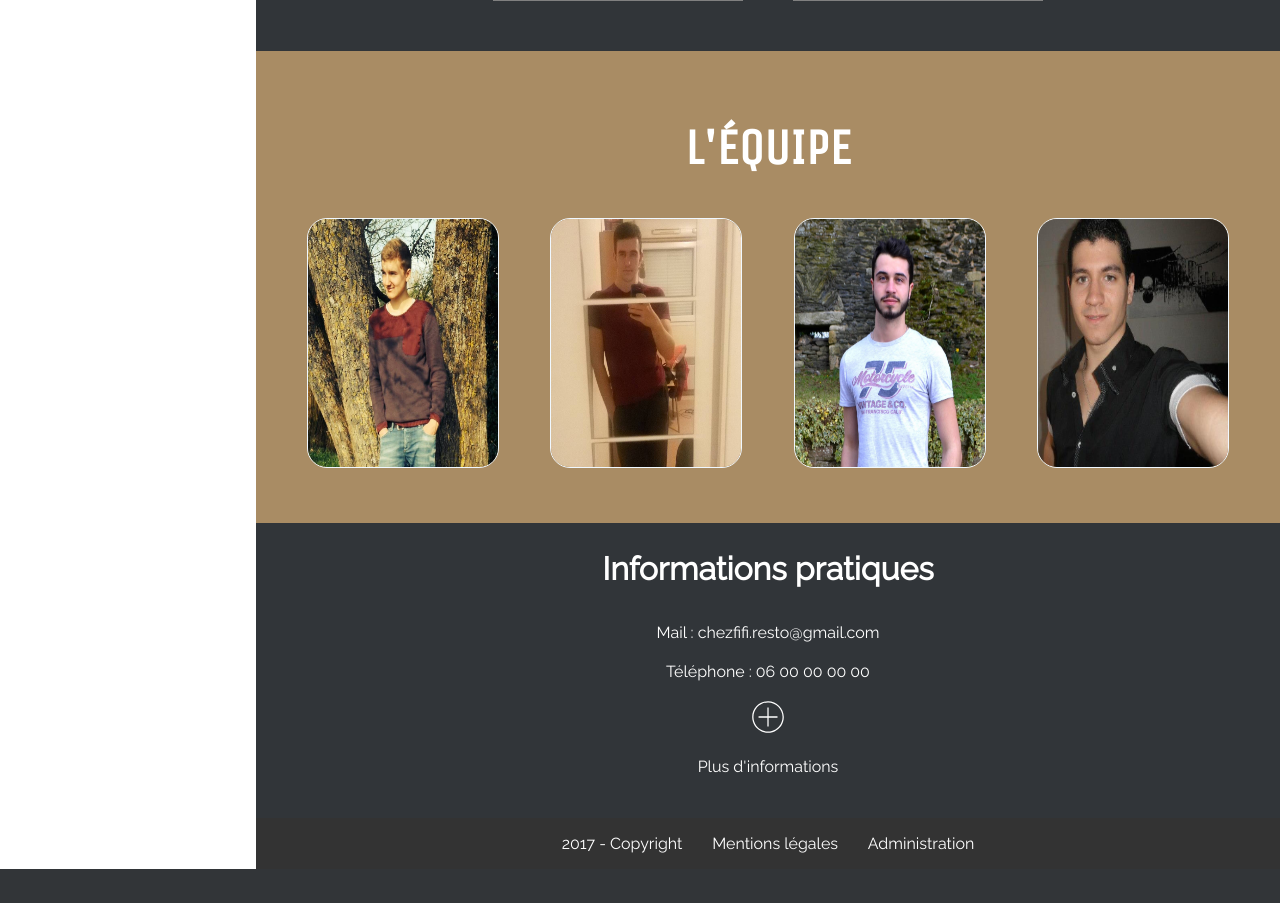
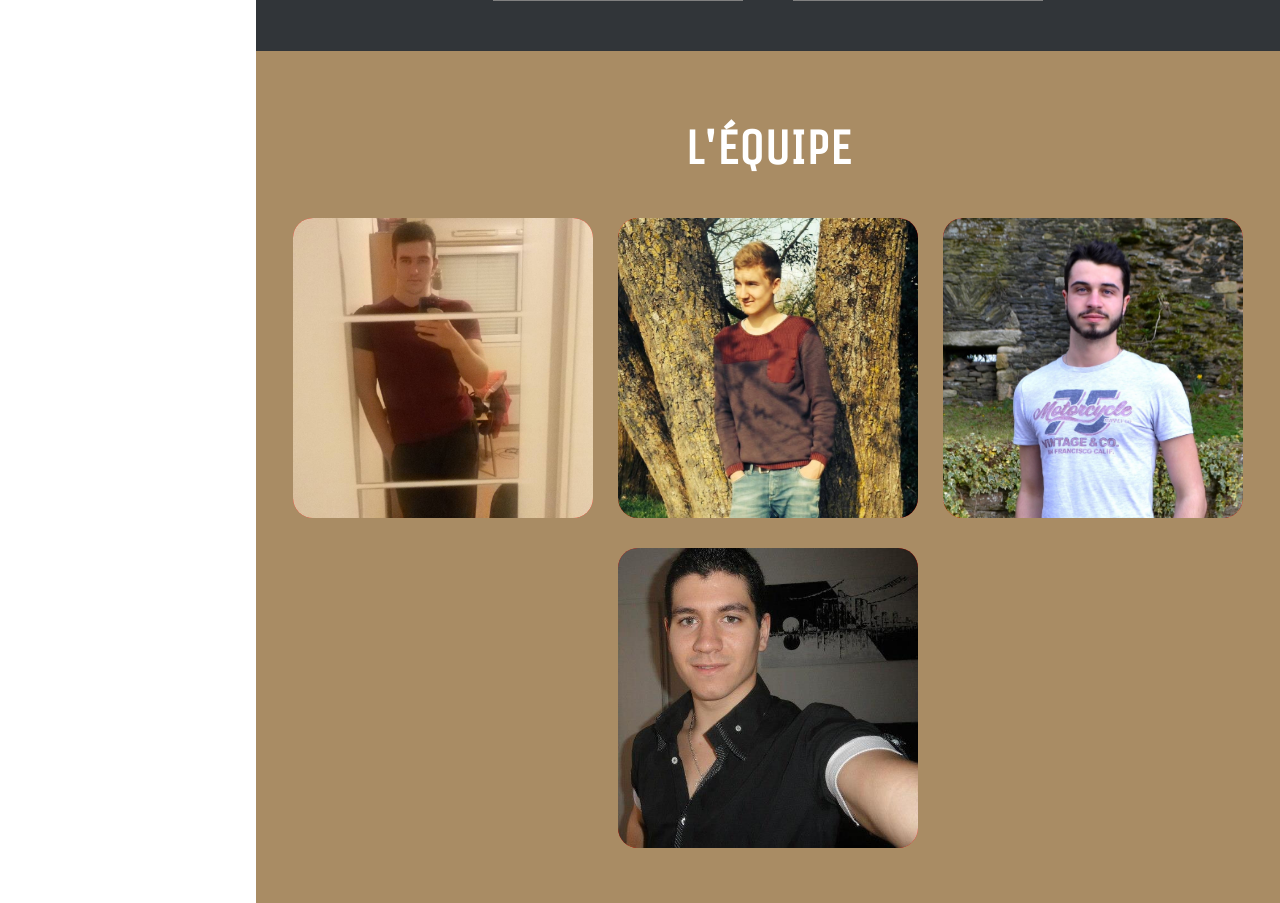
Before and after one commit to ErwannGui/ProjetFinal, a PHP site: page /about.php in a window 1280 px wide. Shown: the part 1854-2757 px from the top of the page. Before the commit the page ends 2723 px from the top, so only its background shows below. Run offline with PHP 8.4, Linux system fonts and the light colour scheme; some libraries are stand-ins or nearby versions.

Commit message:
GM
hola muchachas

```diff
--- a/about.php
+++ b/about.php
@@ -92,13 +92,75 @@
                         <div class="TeamTitle">
                             <h2>L'équipe</h2>
                         </div>
-                        <div class="TeamMembers">
-                            <div class="TeamMembersBox" id="TeamMembers01">
-                                <img alt="Photo de profil Antonin" title="Antonin" src="images/pics/ProfilAntonin.jpg">
+                       <!-- <div class="TeamMembers">
+
+                            <div class="flip-container" ontouchstart="this.classList.toggle('hover');">
+                                <div class="flipper">
+                                    <div class="front">
+                                        <div class="TeamMembersBox" id="TeamMembers01">
+                                            <img alt="Photo de profil Antonin" title="Antonin" src="images/pics/ProfilAntonin.jpg">
+                                        </div>
+                                    </div>
+                                    <div class="back">
+                                        <div class="TeamMembersBox" id="TeamMembers02">
+                                            <img alt="Photo de profil Erwann" title="Erwann" src="images/pics/ProfilErwann.jpg">
+                                        </div>
+                                    </div>
+                                </div>
+                            </div> -->
+                    <div class="CartesMembers">
+                            <div class="flip-container" ontouchstart="this.classList.toggle('hover');">
+                                <div class="flipper">
+                                    <div class="front">
+                                        <img alt="Photo de profil Erwann" title="Erwann" src="images/pics/ProfilErwann.jpg">                </div>
+                                    <div class="back">
+                                        <p>Assistant</p>
+                                        <img alt="Photo de profil Erwann" title="Erwann" src="images/pics/ProfilErwannSombre.jpg">                </div>
+                                </div>
                             </div>
-                            <div class="TeamMembersBox" id="TeamMembers02">
-                                <img alt="Photo de profil Erwann" title="Erwann" src="images/pics/ProfilErwann.jpg">
+                            <div class="flip-container" ontouchstart="this.classList.toggle('hover');">
+                                <div class="flipper">
+                                    <div class="front">
+                                        <img alt="Photo de profil Antonin" title="Antonin" src="images/pics/ProfilAntonin.jpg">
+                                    </div>
+                                    <div class="back">
+                                        <p>Patron</p>
+                                        <img alt="Photo de profil Antonin" title="Antonin" src="images/pics/ProfilAntoninSombre.jpg">
+                                    </div>
+                                </div>
                             </div>
+                            <div class="flip-container" ontouchstart="this.classList.toggle('hover');">
+                                <div class="flipper">
+                                    <div class="front">
+                                        <img alt="Photo de profil Geoffrey" title="Geoffrey" src="images/pics/ProfilGeoffrey.jpg">
+                                    </div>
+                                    <div class="back">
+                                        <p>Geoffrey le plus beau</p>
+                                        <img alt="Photo de profil Geoffrey" title="Geoffrey" src="images/pics/ProfilGeoffreySombre.jpg">
+                                    </div>
+                                </div>
+                            </div>
+                            <div class="flip-container" ontouchstart="this.classList.toggle('hover');">
+                                <div class="flipper">
+                                    <div class="front">
+                                        <img alt="Photo de profil Quentin" title="Quentin" src="images/pics/ProfilQuentin.jpg">
+                                    </div>
+                                    <div class="back">
+                                        <p>Assistant</p>
+                                        <img alt="Photo de profil Quentin" title="Quentin" src="images/pics/ProfilQuentinSombre.jpg">
+                                    </div>
+                                </div>
+                            </div>
+                    </div>
+
+
+
+
+
+
+
+
+                            <!--
                             <div class="TeamMembersBox" id="TeamMembers03">
                                 <img alt="Photo de profil Geoffrey" title="Geoffrey" src="images/pics/ProfilGeoffrey.jpg">
                             </div>
--- a/css/style.css
+++ b/css/style.css
@@ -1087,7 +1087,7 @@ h2 {
 }
 
 .Team{
-
+ height: auto;
 }
 
 .TeamMembers{
@@ -1141,6 +1141,47 @@ h2 {
 #TeamMembers04:hover{
 
 }
+
+.CartesMembers{
+    display: flex;
+    align-content: center;
+    flex-wrap: wrap;
+    justify-content: space-around;
+}
+
+/* Container de la carte, garde la bonne perspective lors du retournement */
+.flip-container {perspective: 1000px; margin-bottom: 30px;}
+
+/* Tourne la carte lors du passage de la souris */
+.flip-container:hover .flipper, .flip-container.hover .flipper {transform: rotateY(180deg);}
+
+/* Définition de la hauteur / largeur de la carte (toute la carte, puis chaque côté) */
+.flip-container, .flip-container img, .front, .back {width: 300px;height: 300px; border-radius: 20px}
+
+/* Vitesse de l'animation */
+.flipper {transition: 0.5s;transform-style: preserve-3d;position: relative;}
+
+/* On cache l'autre côté lors du retournement */
+.front, .back {backface-visibility: hidden;position: absolute;top: 0;left: 0;}
+
+/* Face de devant, initiallement au dessus */
+.front {z-index: 2;/* Pour firefox 31 */transform: rotateY(0deg);background-color: red;}
+
+/* Face arrière, initiallement cachée */
+.back {transform: rotateY(180deg);background-color: blue;}
+
+
+.flip-container p{
+    color: aliceblue;
+    z-index: 100000;
+    position: absolute;
+    margin: 50px;
+    font-size: 20px;
+    bottom: 10px;
+}
+
+
+
 
 /*----------------------*/
 /*     FIN À PROPOS     */
```
Also changed, not shown: events.php (line endings or trailing spaces), images/pics/ProfilAntoninSombre.jpg (added), images/pics/ProfilErwannSombre.jpg (added), images/pics/ProfilGeoffreySombre.jpg (added), images/pics/ProfilQuentinSombre.jpg (added).
